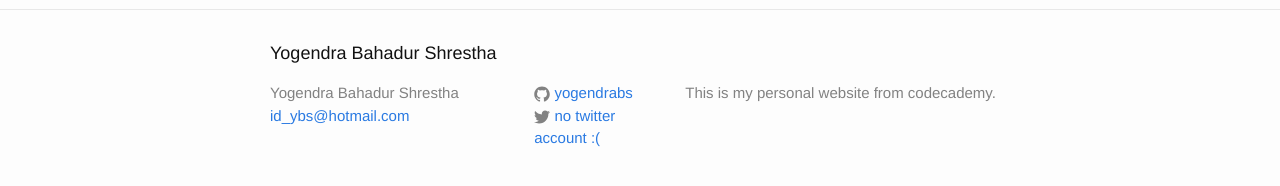
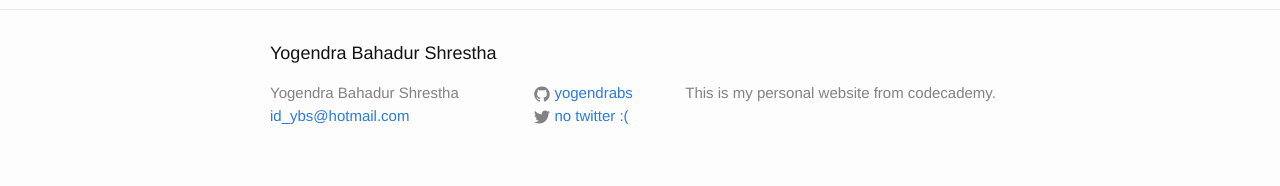
Before and after one commit to yogendrabs/yogendrabs.github.io, a Jekyll site: the page built from about.md, in a window 1280 px wide. Shown: the part 341-527 px from the top of the page. Built offline with Jekyll 4.4.1, drawn with Linux system fonts in a browser that asks for light colours.

Commit message:
Update _config.yml

```diff
--- a/_config.yml
+++ b/_config.yml
@@ -11,7 +11,7 @@ email: id_ybs@hotmail.com
 description: "This is my personal website from codecademy."
 baseurl: "" # the subpath of your site, e.g. /blog
 url: "http://yogendrabs.github.io" # the base hostname & protocol for your site
-twitter_username: no twitter account :(
+twitter_username: no twitter :(
 github_username:  yogendrabs
 
 # Build settings
```
